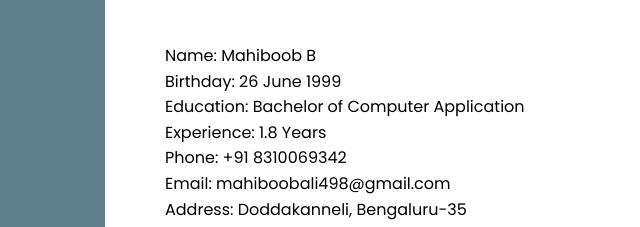
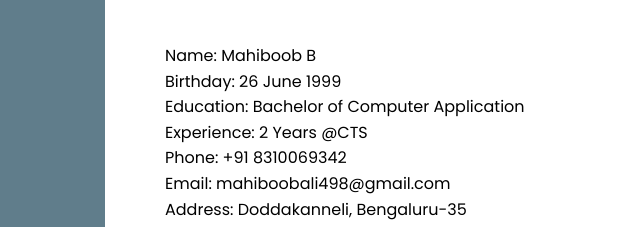
Before and after one commit to Mahiboob78/My_Portfolio, a plain HTML site: page index.html in a window 1280 px wide. Shown: the part 1173-1400 px from the top of the page, 505-1145 px from the left. Drawn offline with Linux system fonts and the light colour scheme; a script that the page names is missing.

Commit message:
Update index.html

```diff
--- a/index.html
+++ b/index.html
@@ -98,7 +98,7 @@
                                 <div> Name: Mahiboob B</div>
                                 <div> Birthday: 26 June 1999</div>
                                 <div> Education: Bachelor of Computer Application</div>
-                                <div> Experience: 1.8 Years</div>
+                                <div> Experience: 2 Years @CTS</div>
                                 <div> Phone: +91 8310069342</div>
                                 <div> Email: mahiboobali498@gmail.com</div>
                                 <div> Address: Doddakanneli, Bengaluru-35</div>
```
